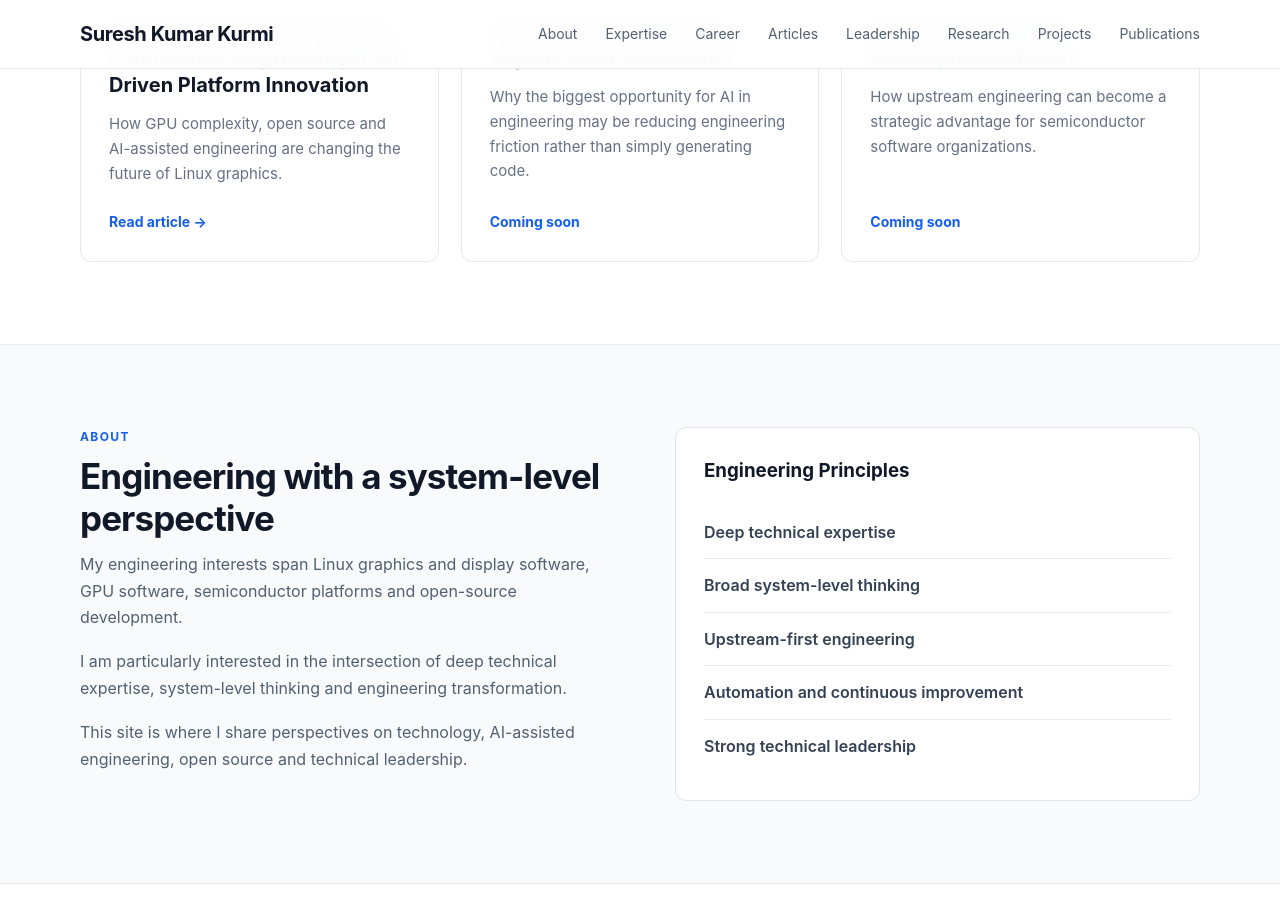
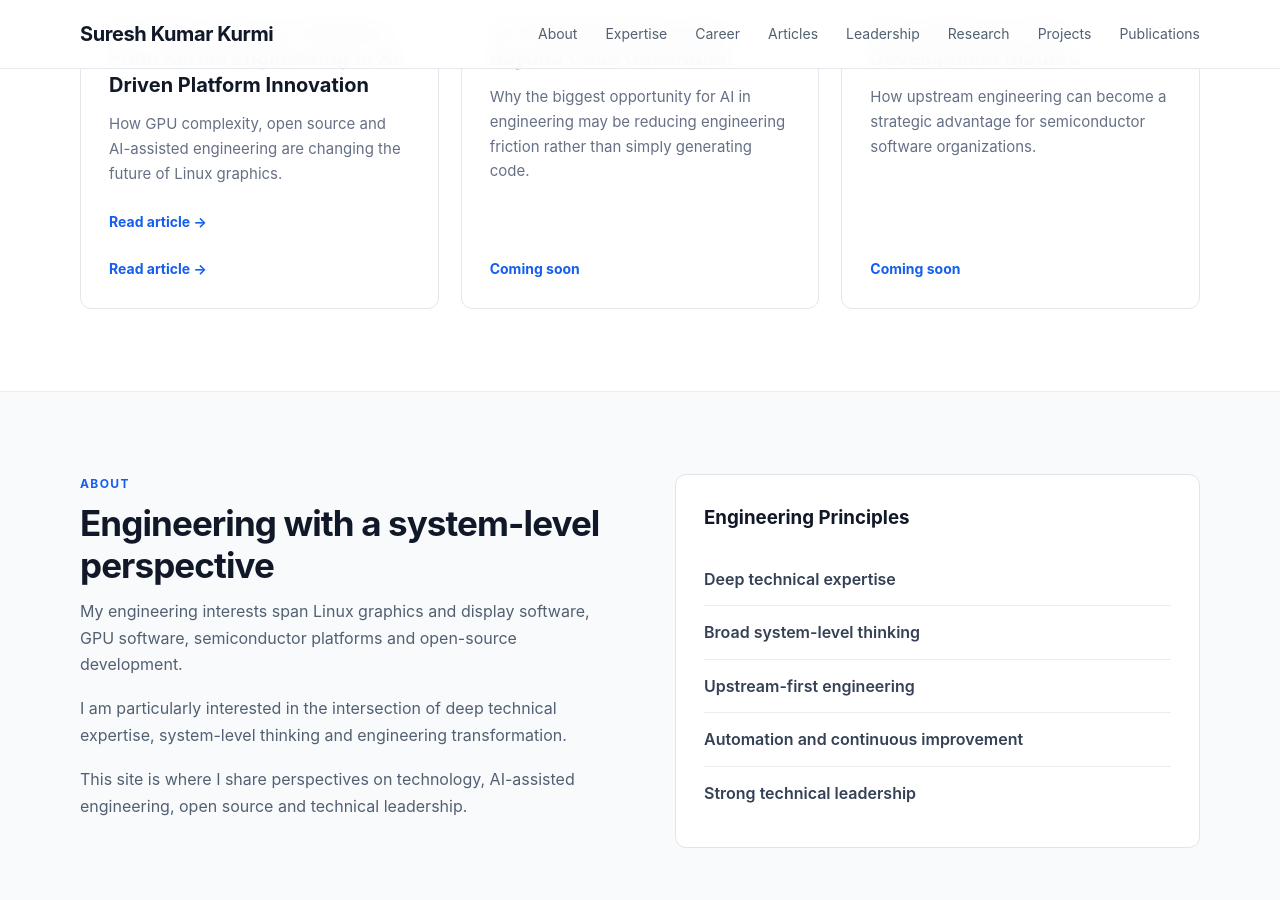
Before and after one commit to sureshkurmi-1/sureshkurmi-1.github.io, a Jekyll site: the page index.html, which Jekyll copies as it is, in a window 1280 px wide and 900 px high, scrolled down 2987 px. Built offline with Jekyll 4.4.1, drawn with Linux system fonts in a browser that asks for light colours.

Commit message:
Update index.html

```diff
--- a/index.html
+++ b/index.html
@@ -910,6 +910,11 @@
                     Read article →
                 </a>
 
+                <a class="article-link"
+                   href="/2026/09/06/why-upstream-first-development-matters/">
+                    Read article →
+                </a>
+
             </article>
 
 
```
